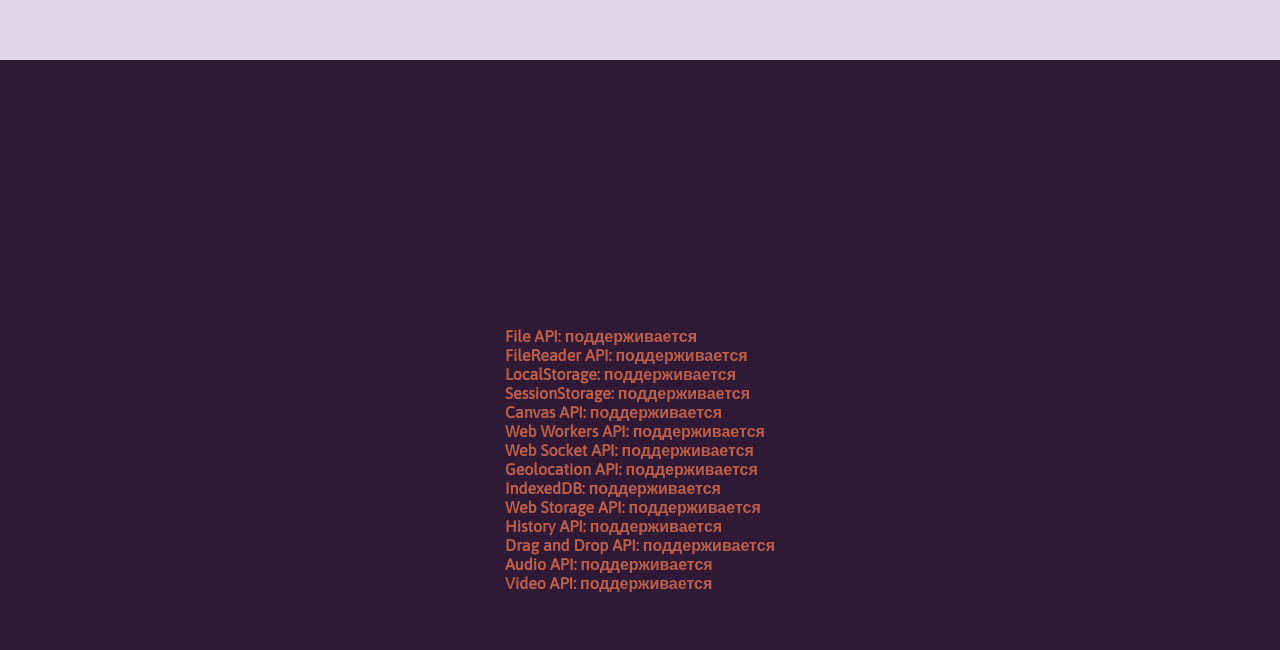
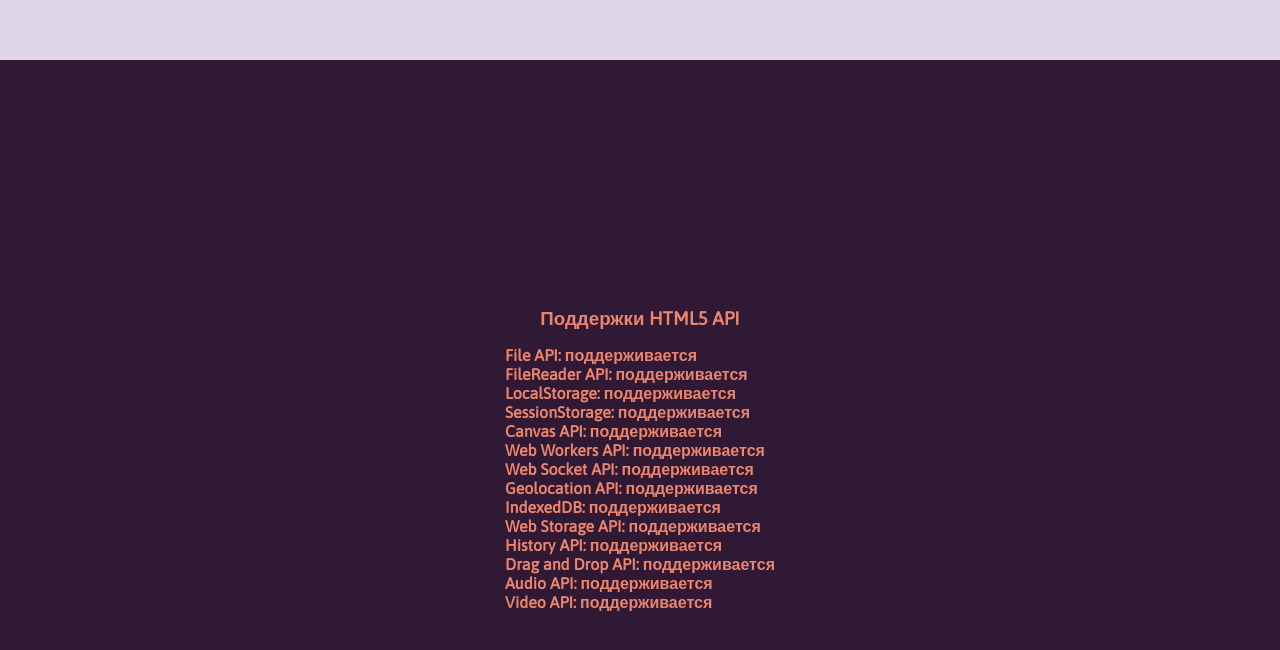
Before and after one commit to PavelPayko-ItHub/2k-1s-html5-api, a plain HTML site: page index.html in a window 1280 px wide. Shown: the part 1540-2190 px from the top of the page. Drawn offline with Linux system fonts and the light colour scheme.

Commit message:
refactoring

```diff
--- a/index.html
+++ b/index.html
@@ -1,19 +1,22 @@
 <!DOCTYPE html>
 <html lang="en">
+
 <head>
     <meta charset="UTF-8">
     <meta name="viewport" content="width=device-width, initial-scale=1.0">
     <title>PPayko-HTML5-KT</title>
     <link rel="icon" type="image/x-icon" href="./favicon.ico">
     <link rel="stylesheet" href="./style/style.css">
-    <script src="https://api-maps.yandex.ru/2.1/?apikey=12b526f4-1871-4137-9fa2-6cfa47023861&suggest_apikey=de0ece8e-a9e9-44c2-8b6f-945457910088&lang=ru_RU" type="text/javascript"></script>
+    <script
+        src="https://api-maps.yandex.ru/2.1/?apikey=12b526f4-1871-4137-9fa2-6cfa47023861&suggest_apikey=de0ece8e-a9e9-44c2-8b6f-945457910088&lang=ru_RU"
+        type="text/javascript"></script>
 </head>
 
 <body>
-    <section id="greet" >
+    <section id="greet">
         <div class="w3-animate-fading">
-        <h1>Добро пожаловать в простой путеводитель</h1>
-    </div>
+            <h1>Работаем с HTML5 API</h1>
+        </div>
     </section>
 
     <section>
@@ -21,12 +24,12 @@
             <form id="markerForm">
                 <div id="location"></div>
                 <br>
-                <h3>Вы можете сохранить свою точку на карте</h3>
+                <h3>Можете сохранить любую точку по координатам</h3>
                 <br>
                 <input type="text" id="searchInput">
                 <button type="submit">Найти и добавить точку</button>
 
-              </form>
+            </form>
             <div id="DBinfo">
                 <button onclick="deleteMarkers()">Удалить базу точек</button>
 
@@ -34,9 +37,10 @@
         </div>
     </section>
 
-    <section>
+    <section class="api_section">
+        <h3>Поддержки HTML5 API</h3>
         <div id="test_api"></div>
-     </section>
+    </section>
 
 </body>
 <script src="script.js"></script>
--- a/script.js
+++ b/script.js
@@ -1,15 +1,14 @@
-// Проверка поддержки HTML5 API
 const checkApiSupport = () => {
   const features = {
     "File API": "File" in window,
     "FileReader API": "FileReader" in window,
-    LocalStorage: "localStorage" in window,
-    SessionStorage: "sessionStorage" in window,
+    "LocalStorage": "localStorage" in window,
+    "SessionStorage": "sessionStorage" in window,
     "Canvas API": "HTMLCanvasElement" in window,
     "Web Workers API": "Worker" in window,
     "Web Socket API": "WebSocket" in window,
     "Geolocation API": "geolocation" in navigator,
-    IndexedDB: "indexedDB" in window,
+    "IndexedDB": "indexedDB" in window,
     "Web Storage API": "Storage" in window,
     "History API": "history" in window && "pushState" in history,
     "Drag and Drop API": "draggable" in document.createElement("div"),
@@ -26,7 +25,6 @@ const checkApiSupport = () => {
 }
 
 const getLocation = () => {
-  // Если геолокация поддерживается браузером
   if (navigator.geolocation) {
     navigator.geolocation.getCurrentPosition(showPosition);
   } else {
@@ -39,10 +37,12 @@ const showPosition = (position) => {
   const lat = position.coords.latitude;
   const lon = position.coords.longitude;
 
-  document.getElementById("location").innerHTML =
-    "Текушие координаты: " + "<br>" + "Широта: " + lat + "<br>Долгота: " + lon;
+  document
+    .getElementById("location")
+    .innerHTML =
+      "Текушие координаты: " + "<br>" + "Широта: " + lat + "<br>Долгота: " + lon;
+
   const currentPosition = [{ name: "myLastgeo", pos: [lat, lon] }];
-
   localStorage.setItem("mygeoposition", JSON.stringify(currentPosition));
 
   const timestamp = new Date();
@@ -55,7 +55,6 @@ const saveLocation = (type, name, pos) => {
   localStorage.setItem(type, JSON.stringify(marker));
 }
 
-//  Создаем карту на странице
 const createMap = () => {
   const geolocation = ymaps.geolocation,
     myMap = new ymaps.Map(
@@ -77,13 +76,10 @@ const createMap = () => {
       mapStateAutoApply: true,
     })
     .then(function (result) {
-      // Красным цветом пометим положение, полученное через браузер.
-      // Если браузер не поддерживает эту функциональность, метка не будет добавлена на карту.
       result.geoObjects.options.set("preset", "islands#redCircleIcon");
       myMap.geoObjects.add(result.geoObjects);
     });
 
-  // Готовимся считать данные из поисковой строки
   document
     .getElementById("markerForm")
     .addEventListener("submit", function (event) {
@@ -113,11 +109,12 @@ const createMap = () => {
 
         function (err) {
           alert("Ошибка");
+          console.error(err)
         }
       );
     });
 
-  function showStored(type) {
+  const showSavedData = (type) => {
     const saved = JSON.parse(localStorage.getItem(type));
     for (const i in saved) {
       const marker = saved[i];
@@ -130,21 +127,15 @@ const createMap = () => {
     }
   }
 
-  showStored("markers");
+  showSavedData("markers");
   navigator.geolocation.getCurrentPosition(
     function(position){
-      //действия с полученными данными
     }, function(error){
-      // если ошибка (можно проверить код ошибки)
       if(error.PERMISSION_DENIED){
-        showStored("mygeoposition");
+        showSavedData("mygeoposition");
       }
   });
-
-
-
   }
-
 
 const deleteMarkers = () => {
   localStorage.removeItem("markers");
--- a/style/style.css
+++ b/style/style.css
@@ -30,12 +30,8 @@ section:nth-child(2) {
   background: #e0d6e9;
 }
 section:nth-child(3) {
-  color: #bc5f4a;
+  color: #eb846d;
 }
-/*section:nth-child(4) {
-  color: #301934;
-  background: #e0d6e9;
-}*/
 section .container {
   margin: 100px;
   text-align: center;
@@ -63,6 +59,12 @@ section .text-container .text-box h3 {
   text-align: center;
   text-transform: uppercase;
   margin-bottom: 10px;
+}
+
+section.api_section {
+  display: flex;
+  flex-direction: column;
+  gap: 16px;
 }
 
 @media (max-width: 900px) {
```
